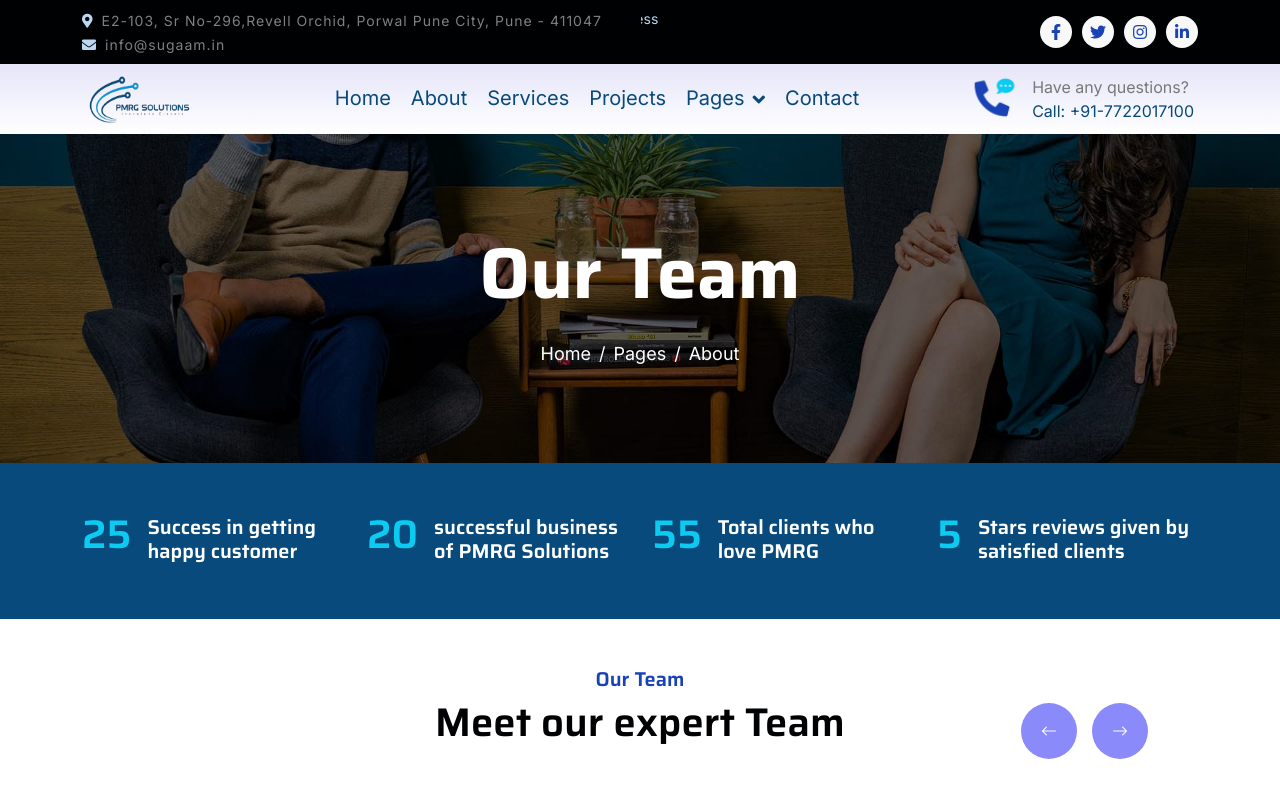
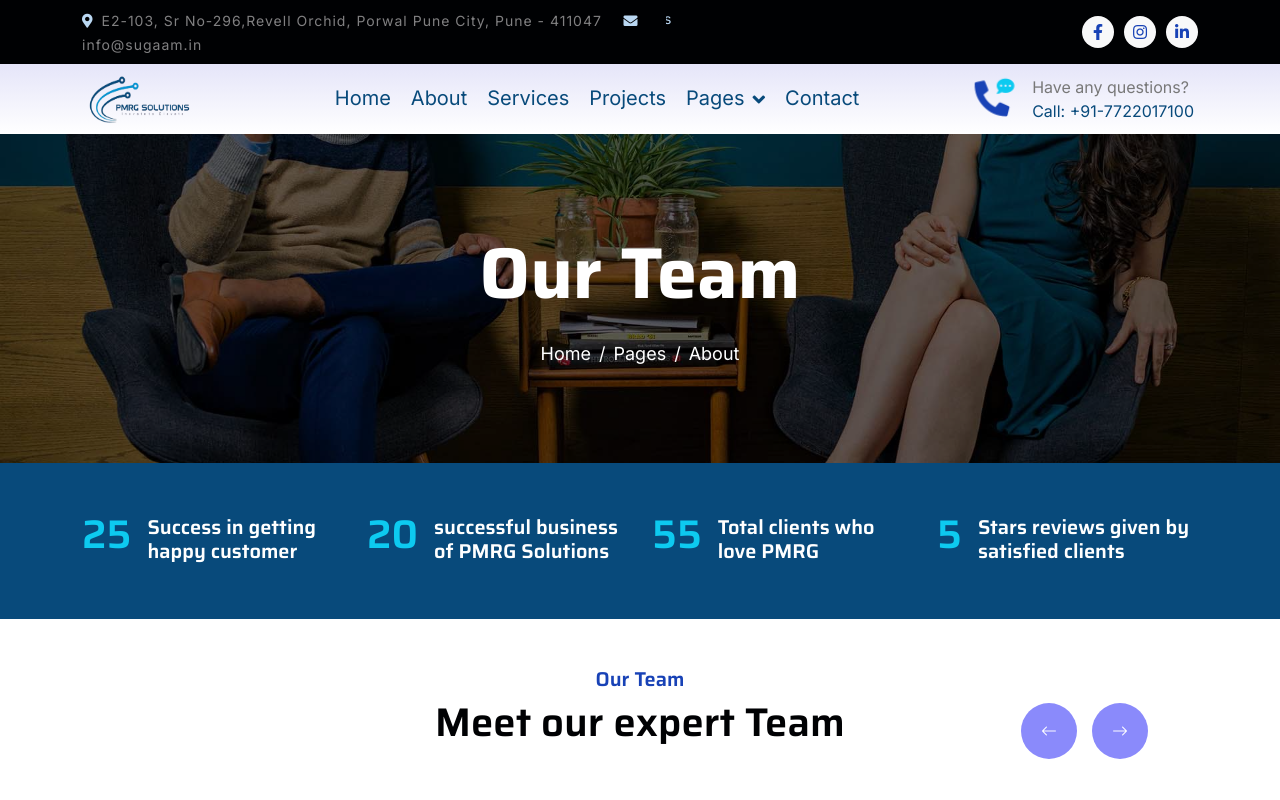
Before and after one commit to Sugaam-dev/PMRG-Solutions, a plain HTML site: page team.html in a window 1280 px wide. Shown: the top 800 px of the page. Drawn offline with nearby package versions, Linux system fonts and the light colour scheme.

Commit message:
Update team.html

```diff
--- a/team.html
+++ b/team.html
@@ -46,7 +46,6 @@
             <div id="note" class="d-none d-xl-flex" style="color: #bad8f3;"><small>Note : We help you to Grow your Business</small></div>
             <div class="top-link">
                 <a href="https://www.facebook.com/profile.php?id=61561349575527" class="bg-light nav-fill btn btn-sm-square rounded-circle"><i class="fab fa-facebook-f text-primary"></i></a>
-                <a href="" class="bg-light nav-fill btn btn-sm-square rounded-circle"><i class="fab fa-twitter text-primary"></i></a>
                 <a href="https://www.instagram.com/sugaamcare/" class="bg-light nav-fill btn btn-sm-square rounded-circle"><i class="fab fa-instagram text-primary"></i></a>
                 <a href="https://www.linkedin.com/company/sugaam/" class="bg-light nav-fill btn btn-sm-square rounded-circle me-0"><i class="fab fa-linkedin-in text-primary"></i></a>
             </div>
```
